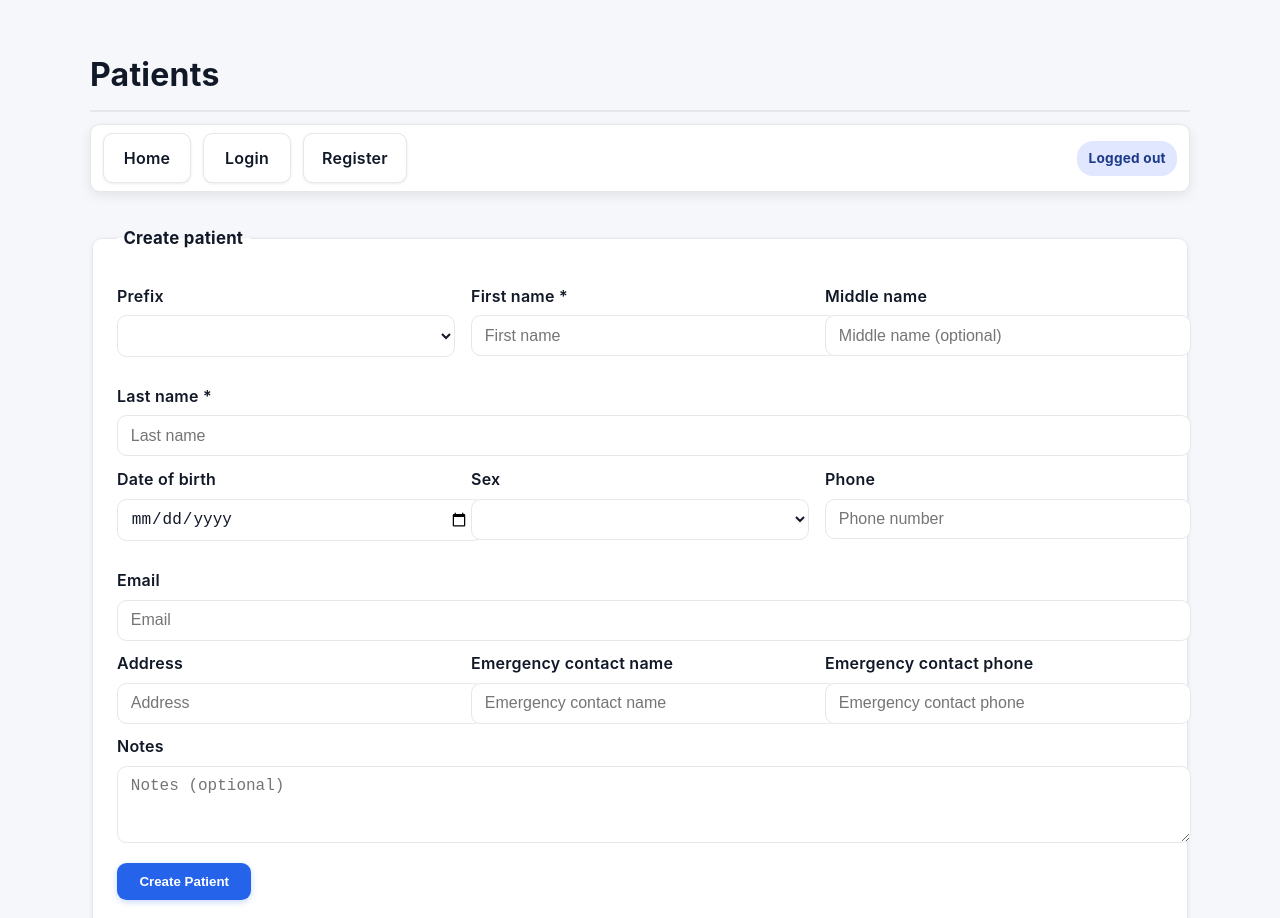
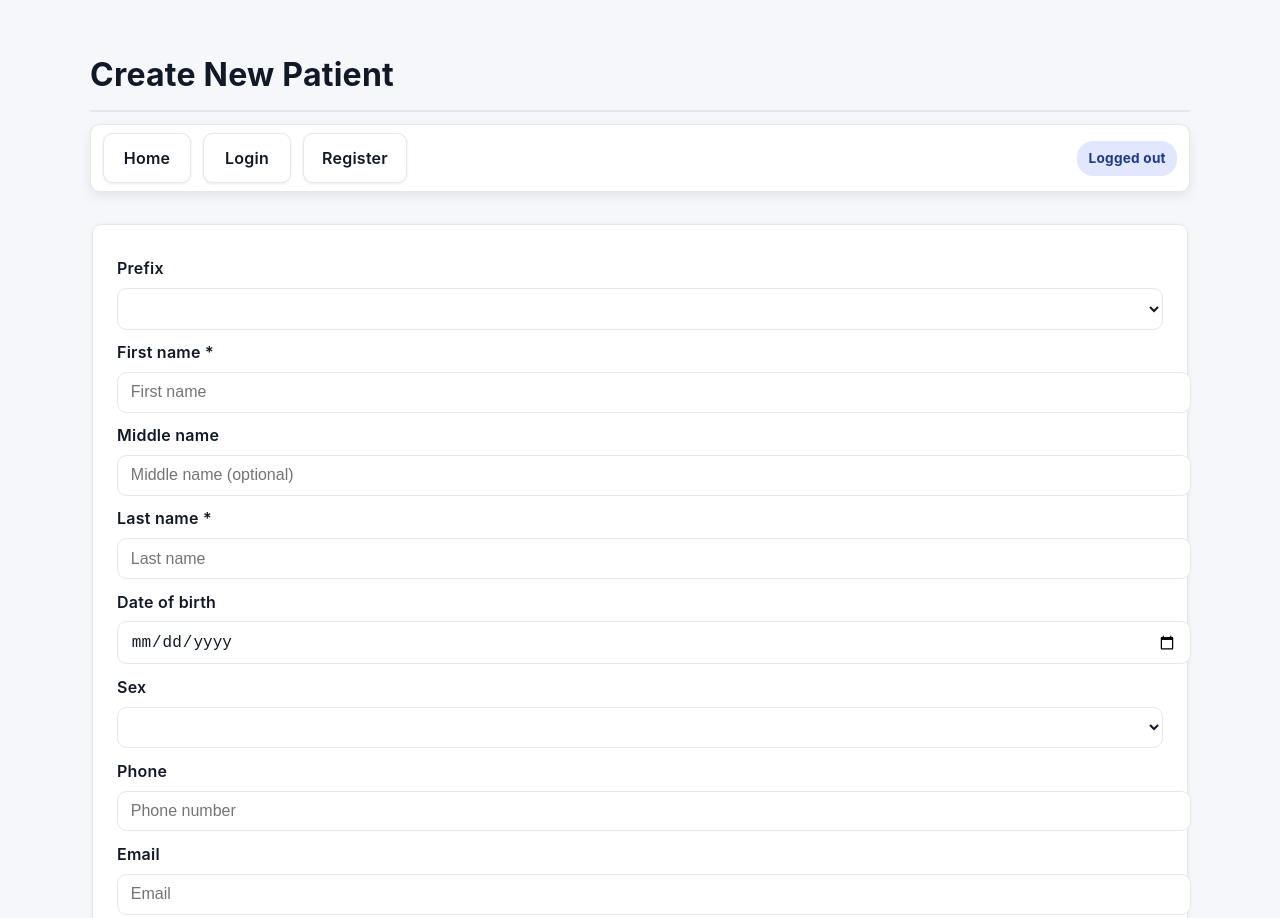
Before and after one commit to morganwongc1234/LLM_CDS, a plain HTML site: page Frontend/patient_register.html in a window 1280 px wide. Shown: the top 918 px of the page. Drawn offline with Linux system fonts and the light colour scheme; no server answers.

Commit message:
improved the layout of the registration of patients

```diff
--- a/Frontend/patient_register.html
+++ b/Frontend/patient_register.html
@@ -8,77 +8,52 @@
   <script type="module" src="js/common.js"></script>
 </head>
 <body>
-  <h1>Patients</h1>
+  <h1>Create New Patient</h1>
   <nav id="mainNav"></nav>
   <nav id="subNav"></nav>
 
-  <fieldset>
-    <legend>Create patient</legend>
-    <div class="row">
-      <div class="col">
+  <fieldset id="createPatientForm" >
     <label>Prefix</label>
     <select id="patPrefix">
       <option value=""></option>
       <option>Mr.</option><option>Ms.</option><option>Mrs.</option><option>Dr.</option>
     </select>
-      </div>
-      <div class="col">
+
     <label>First name *</label>
     <input id="patFirst" placeholder="First name" />
-      </div>
-      <div class="col">
+
     <label>Middle name</label>
     <input id="patMiddle" placeholder="Middle name (optional)" />
-      </div>
-      <div class="col">
+
     <label>Last name *</label>
     <input id="patLast" placeholder="Last name" />
-      </div>
-    </div>
 
-    <div class="row">
-      <div class="col">
     <label>Date of birth</label>
     <input id="patDOB" type="date" />
-      </div>
-      <div class="col">
+
     <label>Sex</label>
     <select id="patSex">
       <option value=""></option>
       <option>M</option><option>F</option><option>Other</option>
     </select>
-      </div>
-      <div class="col">
+
     <label>Phone</label>
     <input id="patPhone" placeholder="Phone number" />
-      </div>
-      <div class="col">
+
     <label>Email</label>
     <input id="patEmail" type="email" placeholder="Email" />
-      </div>
-    </div>
 
-    <div class="row">
-      <div class="col">
     <label>Address</label>
     <input id="patAddress" placeholder="Address" />
-      </div>
-      <div class="col">
+
     <label>Emergency contact name</label>
     <input id="patEmergencyName" placeholder="Emergency contact name" />
-      </div>
-      <div class="col">
+
     <label>Emergency contact phone</label>
     <input id="patEmergencyPhone" placeholder="Emergency contact phone" />
-      </div>
-    </div>
 
-    <div class="row">
-      <div class="col">
     <label>Notes</label>
     <textarea id="patNotes" rows="3" placeholder="Notes (optional)"></textarea>
-      </div>
-    </div>
 
     <button id="btnCreatePatient" class="primary">Create Patient</button>
     <pre id="outCreate"></pre>
```
Lines whose indentation alone changed are shown as unchanged.
